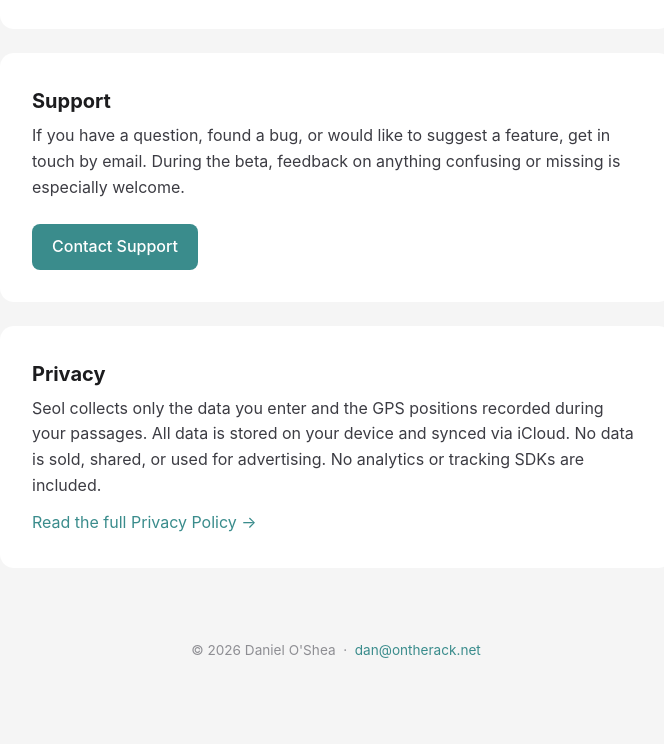
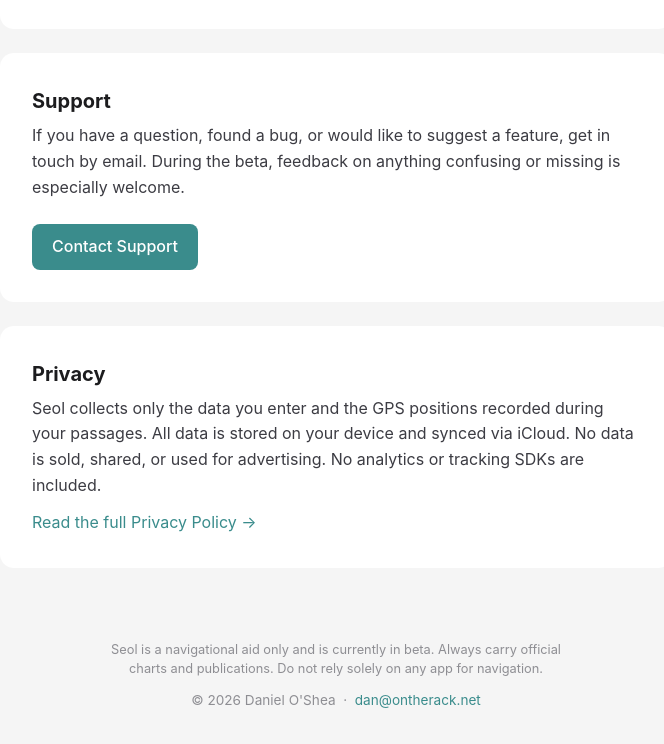
Before and after one commit to daniel-oshea/seol, a plain HTML site: page index.html in a window 1280 px wide. Shown: the part 4609-5353 px from the top of the page, without its empty margins (304-968 px from the left). Before the commit the page ends 5303 px from the top, so only its background shows below. Drawn offline with Linux system fonts and the light colour scheme.

Commit message:
Add navigational disclaimer to footer

```diff
--- a/index.html
+++ b/index.html
@@ -242,6 +242,13 @@
             font-size: 0.85rem;
         }
 
+        footer .disclaimer {
+            max-width: 480px;
+            margin: 0 auto 12px;
+            font-size: 0.8rem;
+            line-height: 1.5;
+        }
+
         /* ── Responsive ── */
         @media (max-width: 540px) {
             header h1 { font-size: 1.6rem; }
@@ -441,6 +448,7 @@
 </main>
 
 <footer>
+    <p class="disclaimer">Seol is a navigational aid only and is currently in beta. Always carry official charts and publications. Do not rely solely on any app for navigation.</p>
     <p>&copy; 2026 Daniel O'Shea &nbsp;·&nbsp; <a href="mailto:dan@ontherack.net">dan@ontherack.net</a></p>
 </footer>
 
```
